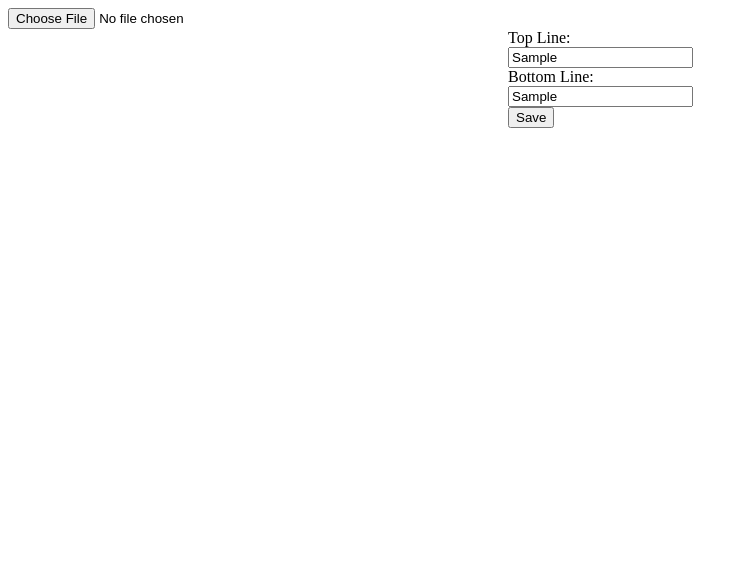
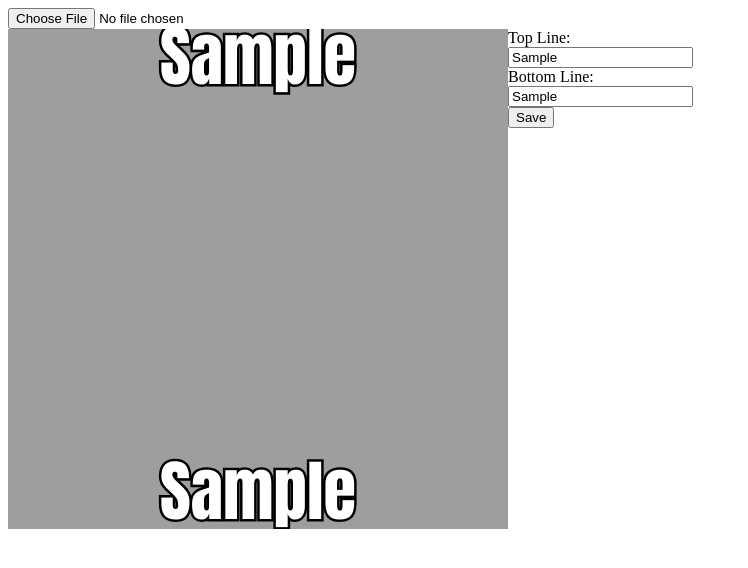
Before and after one commit to momothepikachu/MemeMaker, a plain HTML site: page index.html in a window 1280 px wide. Both pictures are taken after typing "Sample", "Sample" into the empty fields and a click on the button "Save". Shown: the whole page, without its empty margins (0-748 px from the left). Drawn offline with Linux system fonts and the light colour scheme.

Commit message:
Add starter image

```diff
--- a/index.html
+++ b/index.html
@@ -30,18 +30,28 @@
     </div>
   </div>
   <script>
-    window.topLineText = '';
-    window.bottomLineText = ''
-    var input1 = document.getElementById('topLineText');
-    var input2 = document.getElementById('bottomLineText');
+    window.topLineText = "";
+    window.bottomLineText = "";
+    let input1 = document.getElementById('topLineText');
+    let input2 = document.getElementById('bottomLineText');
     input1.oninput = textChangeListener;
     input2.oninput = textChangeListener;
     document.getElementById('file').addEventListener('change', handleFileSelect, false);
     document.querySelector('button').addEventListener('click', saveFile, false);
+    originImage('https://s26.postimg.cc/5leezpyll/Capture.png');
+
+    function originImage(origin) {
+      let image = new Image();
+      image.onload = function() {
+        window.imageSrc = this;
+        redrawMeme(window.imageSrc, 'Text here', 'and here:-)');
+      }
+      image.src = origin;
+    }
 
     function textChangeListener (evt) {
-      var id = evt.target.id;
-      var text = evt.target.value;
+      let id = evt.target.id;
+      let text = evt.target.value;
 
       if (id == "topLineText") {
         window.topLineText = text;
@@ -54,8 +64,8 @@
 
     function redrawMeme(image, topLine, bottomLine) {
       // Get Canvas2DContext
-      var canvas = document.querySelector('canvas');
-      var ctx = canvas.getContext("2d");
+      let canvas = document.querySelector('canvas');
+      let ctx = canvas.getContext("2d");
       // Your code here
       ctx.drawImage(image, 0, 0, canvas.width, canvas.height);
       ctx.font = '50pt Impact';
@@ -70,31 +80,16 @@
     }
 
     function saveFile() {
-      window.dataURL = document.querySelector('canvas').toDataURL("image/png");
-      window.open().document.write('<img src="'+window.dataURL+'"/>')
+      window.open(document.querySelector('canvas').toDataURL());
     }
 
     function handleFileSelect(evt) {
-      var canvasWidth = 500;
-      var canvasHeight = 500;
-      var file = evt.target.files[0];
-
-
-
-      var reader = new FileReader();
+      let file = evt.target.files[0];
+      let reader = new FileReader();
       reader.onload = function(fileObject) {
-        var data = fileObject.target.result;
-
+        let data = fileObject.target.result;
         // Create an image object
-        var image = new Image();
-        image.onload = function() {
-
-          window.imageSrc = this;
-          redrawMeme(window.imageSrc, null, null);
-        }
-
-        // Set image data to background image.
-        image.src = data;
+        originImage.call(this, data)
         console.log(fileObject.target.result);
       };
       reader.readAsDataURL(file)
```
